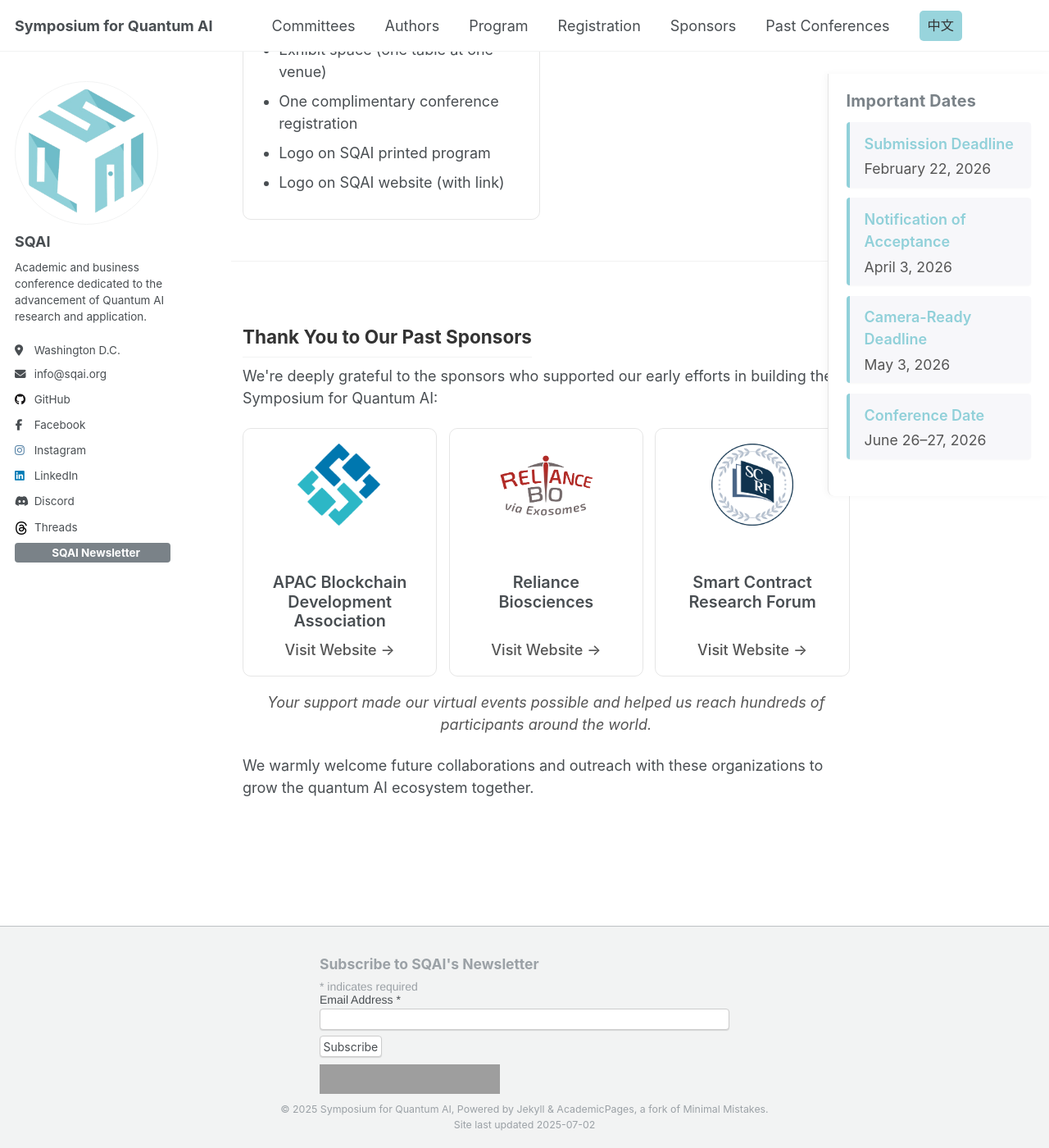
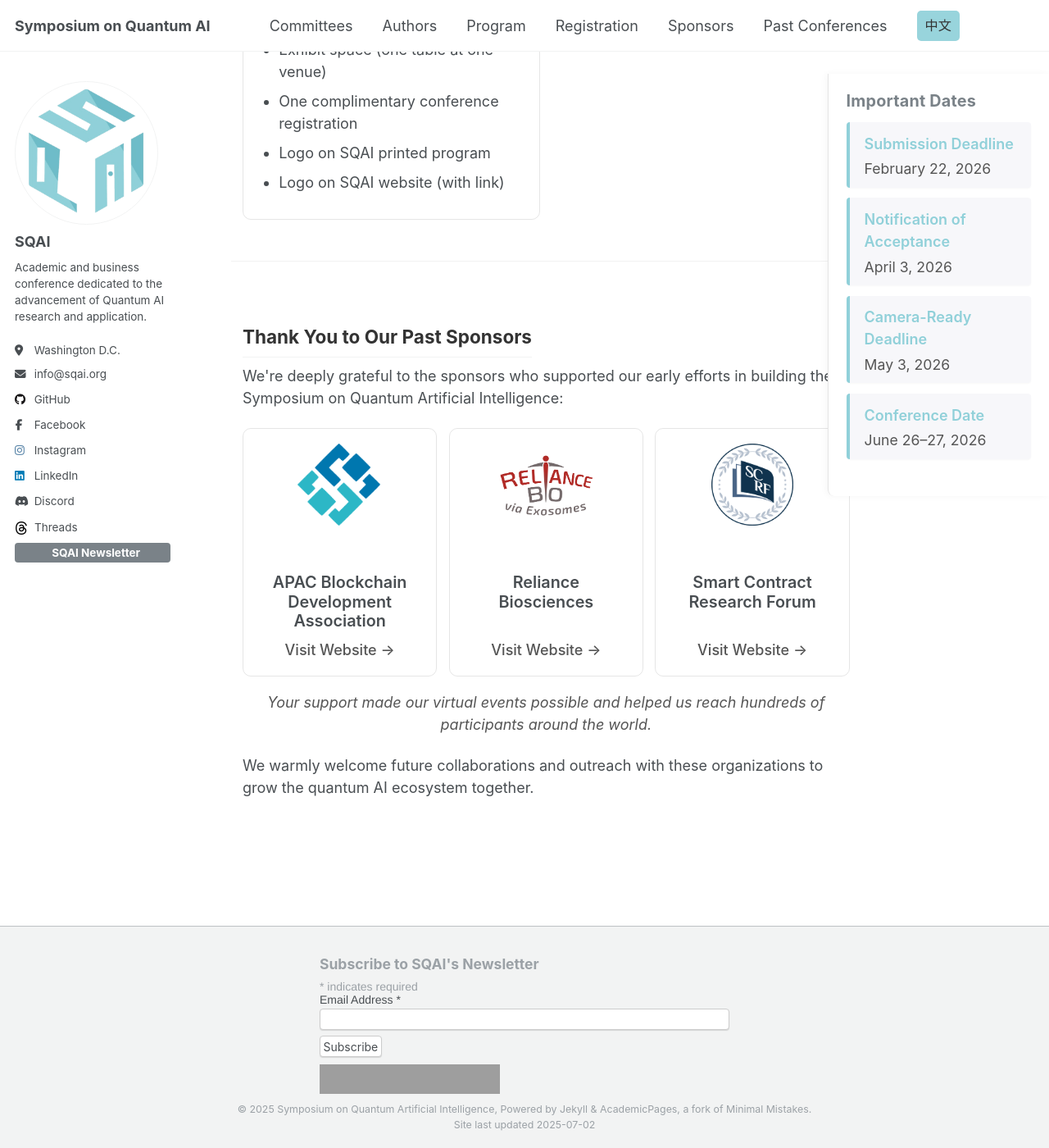
Before and after one commit to danielqnow/QuantumIntelligenceSociety.github.io, a Jekyll site: the page built from _pages/sponsors.md, in a window 1280 px wide and 1400 px high, scrolled down 2326 px. Shown: the whole window at 82% size. Built offline with Jekyll 4.4.1, drawn with Linux system fonts in a browser that asks for light colours; comment, search, counter and statistics services are not loaded; grey boxes are pictures that could not be loaded.

Commit message:
Update official conference name

```diff
--- a/_config.yml
+++ b/_config.yml
@@ -9,9 +9,9 @@
 # Basic Site Settings
 locale                   : "en-US"
 site_theme               : "light" # Only light theme is supported
-title                    : "Symposium for Quantum AI"
+title                    : "Symposium on Quantum AI"
 title_separator          : "-"
-name                     : &name "Symposium for Quantum AI (SQAI)"
+name                     : &name "Symposium on Quantum AI (SQAI)"
 description              : &description "International academic and business conference dedicated to the advancement of Quantum AI research and application."
 url                      : https://sqaiconference.github.io # the base hostname & protocol for your site e.g. "https://[your GitHub username].github.io" or if you already have some other page hosted on Github then use "https://[your GitHub username].github.io/[Your Repo Name]"
 baseurl                  : "" # the subpath of your site, e.g. "/blog"
--- a/_includes/footer.html
+++ b/_includes/footer.html
@@ -55,6 +55,6 @@
 <!-- End Newsletter Signup -->
 
 <div class="page__footer-copyright" style="text-align:center;">
-  &copy; 2025 Symposium for Quantum AI, Powered by Jekyll & AcademicPages, a fork of Minimal Mistakes.<br />
+  &copy; 2025 Symposium on Quantum Artificial Intelligence, Powered by Jekyll & AcademicPages, a fork of Minimal Mistakes.<br />
   Site last updated {{ "now" | date: '%Y-%m-%d' %}}
 </div>
--- a/_pages/about.html
+++ b/_pages/about.html
@@ -8,7 +8,7 @@ author_profile: true
 
 Welcome from the Chairs of SQAI 2026
 ===
-It is with great pleasure that we welcome you to the 3rd Symposium for Quantum AI (SQAI), to be held on July 3, 2026, in Taipei, Taiwan.
+It is with great pleasure that we welcome you to the 3rd Symposium on Quantum Artificial Intelligence (SQAI), to be held on July 3, 2026, in Taipei, Taiwan.
 
 As the boundaries between quantum computing, artificial intelligence, and interdisciplinary systems continue to blur, SQAI 2026 provides a unique platform to explore breakthroughs at the intersection of these transformative technologies. From quantum-enhanced learning algorithms to ethical design in intelligent systems, the conference will spotlight the most pressing challenges and visionary advances shaping the future of computation and cognition.
 
--- a/_pages/sponsors.md
+++ b/_pages/sponsors.md
@@ -312,7 +312,7 @@ author_profile: true
   <div class="sponsor-section">
     <h2 class="sponsor-header">Thank You to Our Past Sponsors</h2>
 
-    <p>We're deeply grateful to the sponsors who supported our early efforts in building the Symposium for Quantum AI:</p>
+    <p>We're deeply grateful to the sponsors who supported our early efforts in building the Symposium on Quantum Artificial Intelligence:</p>
 
     <div class="past-sponsors">
       <!-- APAC Blockchain Development Association -->
```
Also changed, not shown: _pages/about.md (+1 -1 lines).
